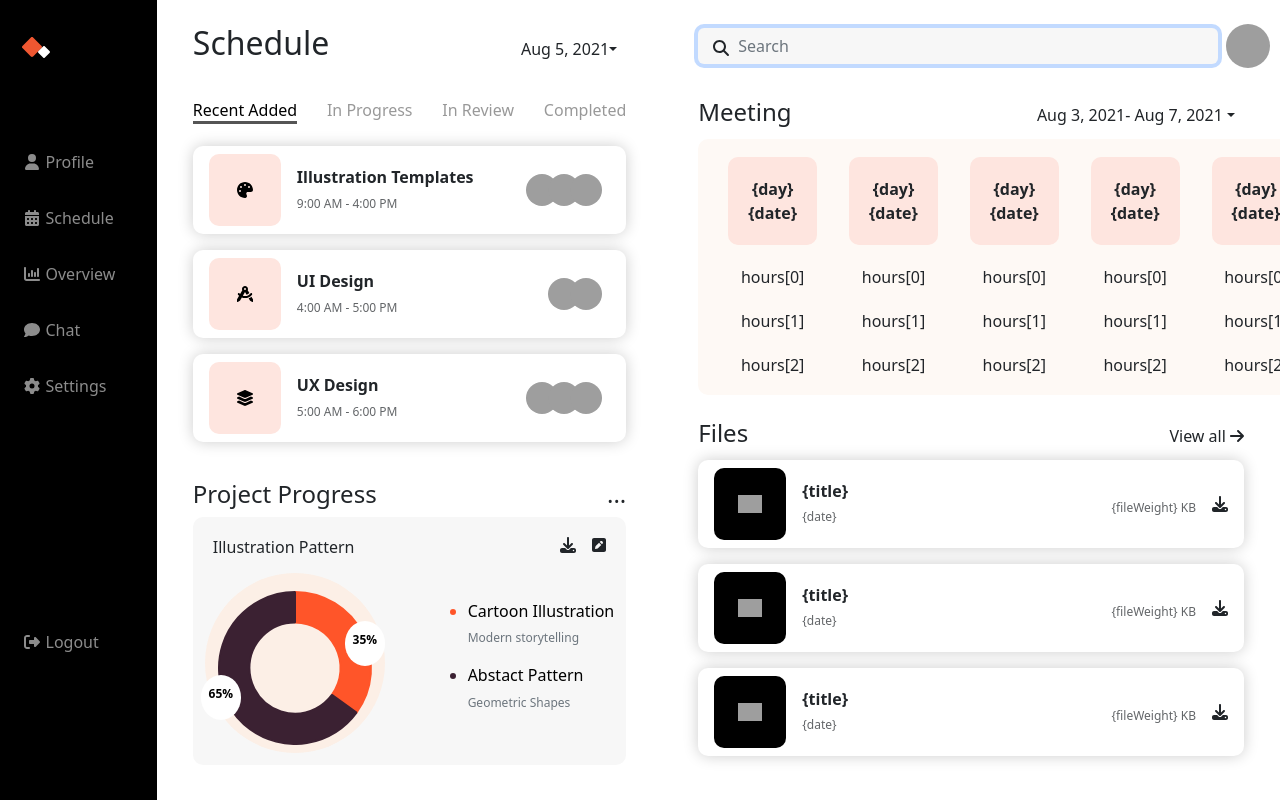
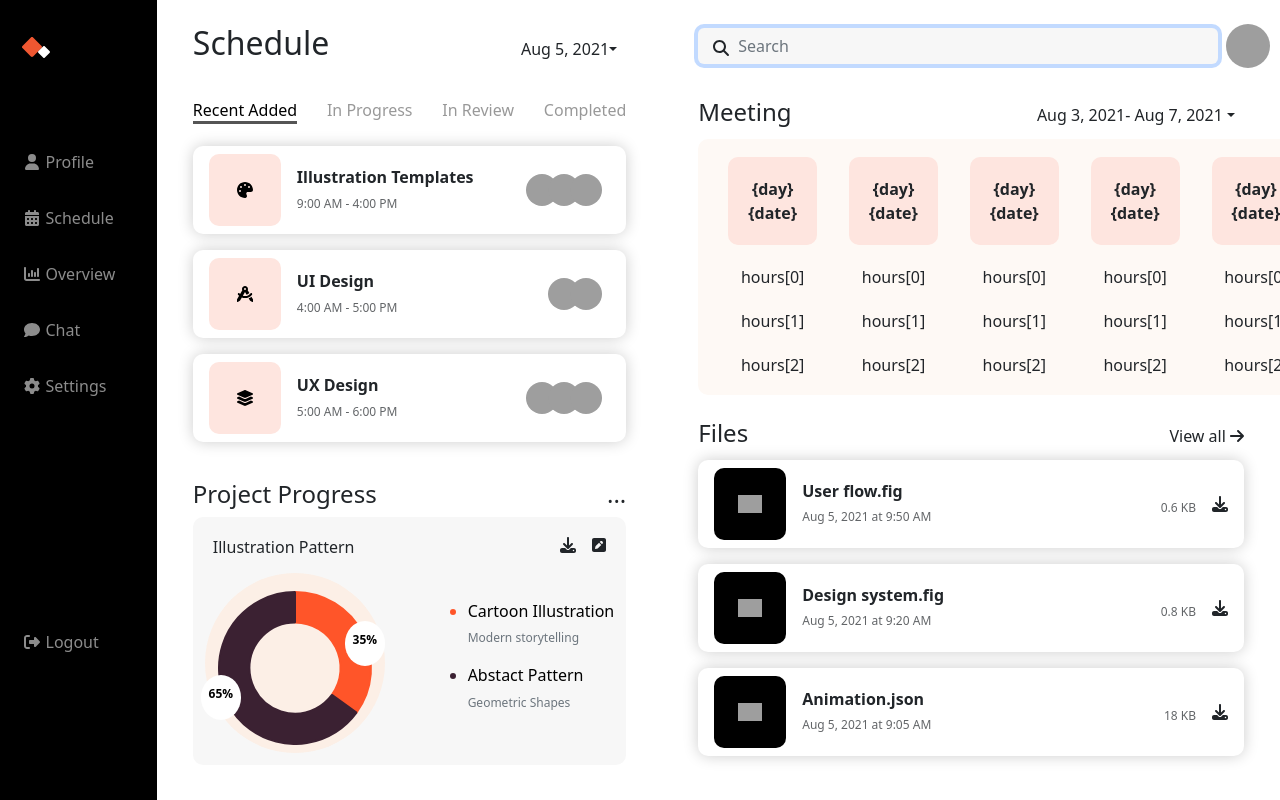
Before and after one commit to zorgness/dashboard-vue-js, a Vue app: page /schedule in a window 1280 px wide. Shown: the top 800 px of the page. Built offline with nearby package versions, Linux system fonts and the light colour scheme; grey boxes are pictures that could not be loaded.

Commit message:
update on card components

```diff
--- a/src/components/cards/CardFiles.vue
+++ b/src/components/cards/CardFiles.vue
@@ -1,17 +1,24 @@
+<script setup>
+const props = defineProps(["data"]);
+
+const { icon, title, date, fileWeight } = props.data;
+const iconImg = `../../assets/icons/figma.png`;
+</script>
+
 <template>
   <div className="card-product">
     <div className="d-flex align-items-center">
-      <div className="card-icon card-icon-files" ref="{cardIcon}">
-        <img src="{icon}" alt="icon" style="width: 24px" />
+      <div className="card-icon card-icon-files">
+        <img :src="iconImg" alt="icon" style="width: 24px" />
       </div>
       <div className="card-product-infos">
-        <h2>{title}</h2>
-        <p>{date}</p>
+        <h2>{{ title }}</h2>
+        <p>{{ date }}</p>
       </div>
     </div>
 
     <div className="card-avatar d-flex align-items-baseline">
-      <p>{fileWeight} KB</p>
+      <p>{{ fileWeight }} KB</p>
       <i className="fa-solid fa-download mx-3"></i>
     </div>
   </div>
--- a/src/components/schedule/Files.vue
+++ b/src/components/schedule/Files.vue
@@ -14,16 +14,7 @@ import CardFiles from "./../cards/CardFiles.vue";
       </div>
     </div>
     <div v-for="info in data" :key="info.id" class="d-flex flex-column mb-3">
-      <CardFiles />
-      <!-- {data.map((element) => {
-          return (
-            <CardFiles
-              key={element.id}
-              data={element}
-              icon={iconsImg[`${element.icon}.png`]}
-            />
-          );
-        })} -->
+      <CardFiles :data="info" />
     </div>
   </div>
 </template>
```
